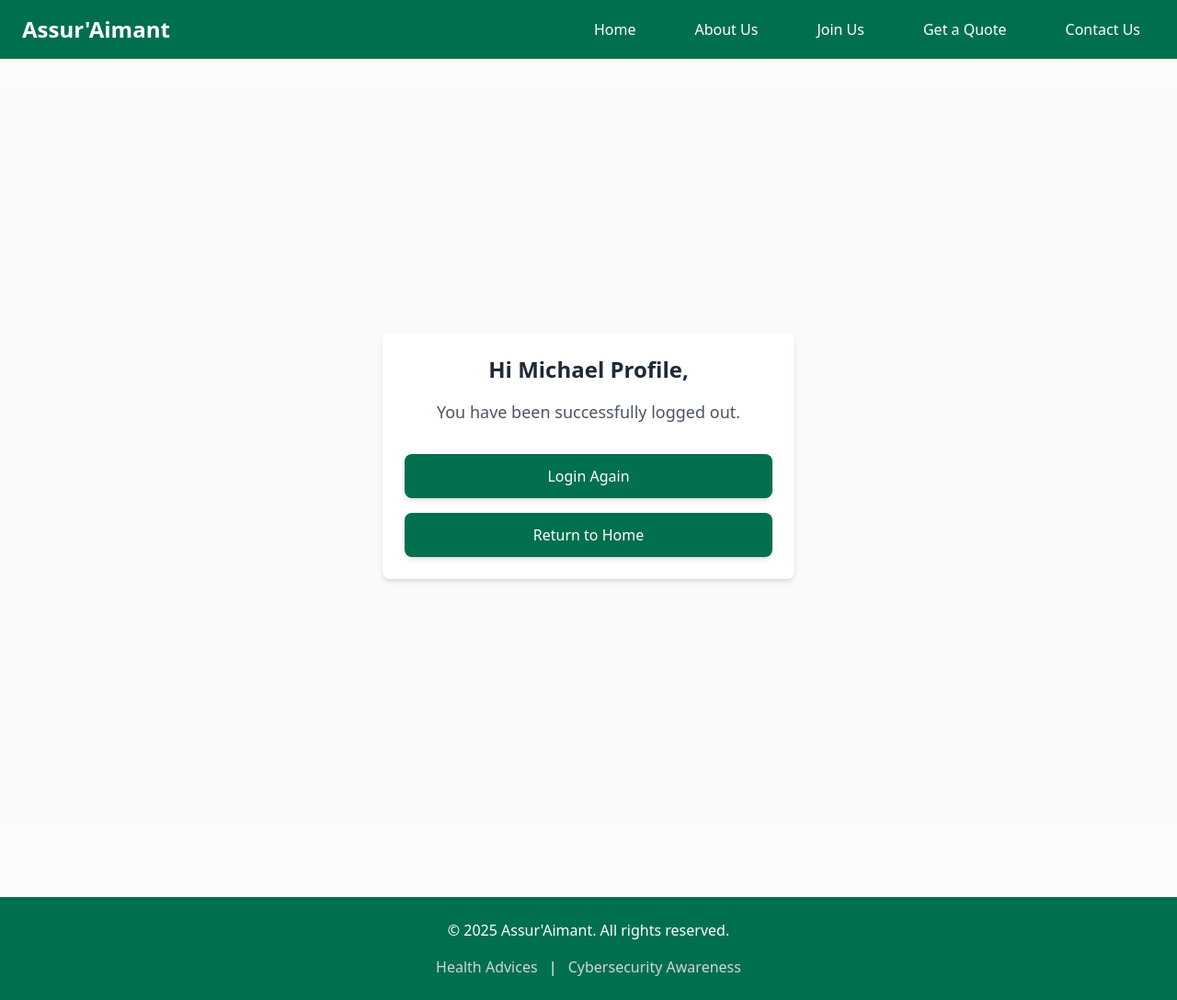
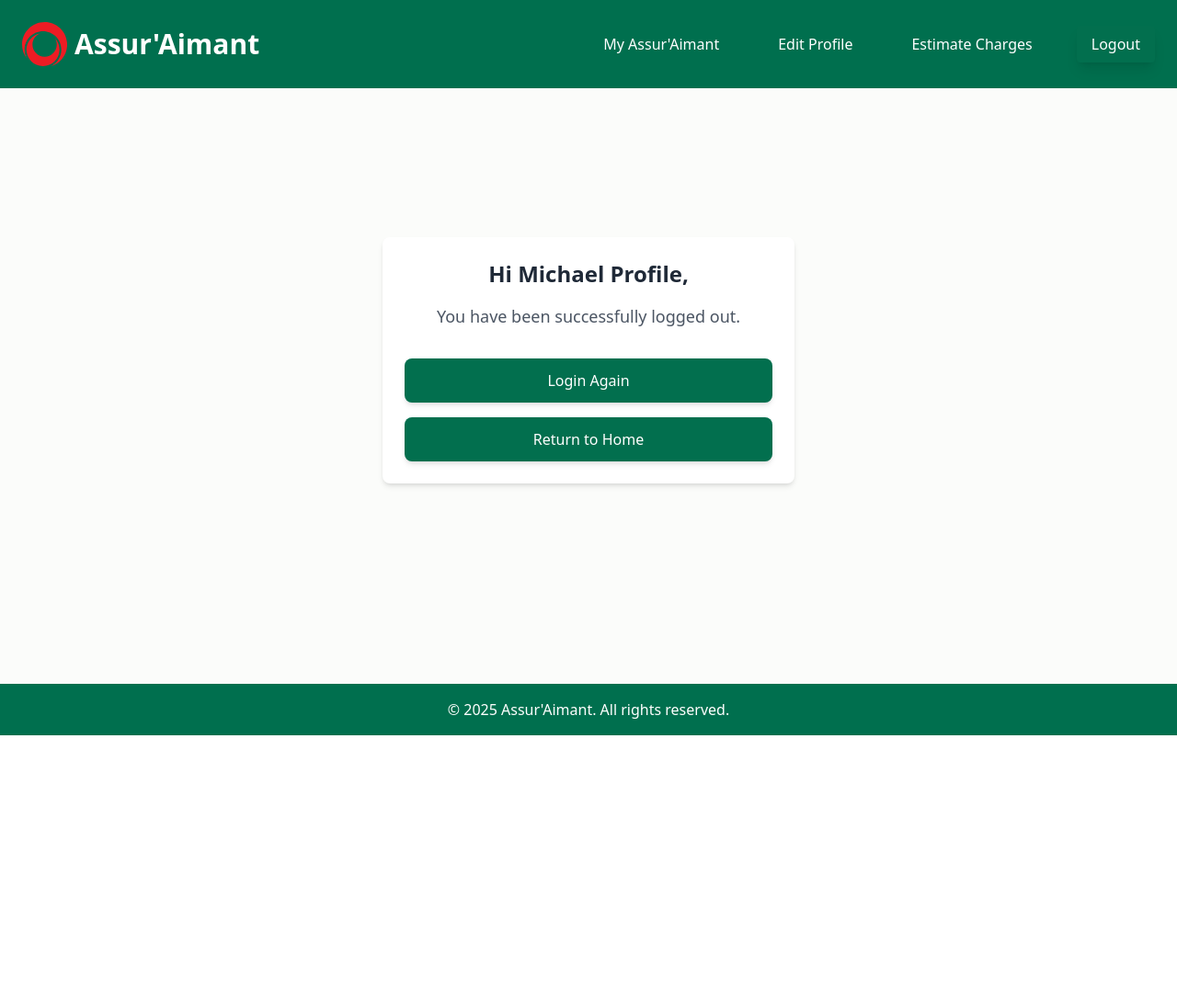
Before and after one commit to MichAdebayo/brief_django_application, a Django app: page /logout/ in a window 1280 px wide. Shown: the whole page at 92% size. After the commit the page ends 800 px from the top, so only its background shows below. Run offline with Django 5.2, Linux system fonts and the light colour scheme; a user stored in the database is signed in; some libraries are stand-ins or nearby versions.

Commit message:
added clickable logo to profile

```diff
--- a/brief_app/insurance_app/templates/insurance_app/base_user.html
+++ b/brief_app/insurance_app/templates/insurance_app/base_user.html
@@ -15,7 +15,7 @@
     <!-- Header -->
     <header class="bg-[#006f4e] text-white py-4 fixed w-full top-0 z-50">  <!-- Added fixed, w-full, top-0, z-50 -->
         <div class="container mx-auto flex justify-between items-center px-6">
-            <div class="flex items-center h-full py-2 space-x-2">
+            <a href="{% url 'home' %}" class="flex items-center h-full py-2 space-x-2">
                 <svg
                   xmlns="http://www.w3.org/2000/svg"
                   viewBox="0 0 137 134"
@@ -31,7 +31,7 @@
                 <span class="text-white font-bold text-2xl md:text-3xl font-sans hover:opacity-90 transition-opacity">
                   Assur'Aimant
                 </span>
-              </div>
+            </a>
 
             <nav>
 
@@ -116,18 +116,14 @@
       </style>
 
     <!-- Main Content -->
-    <main class="my-10 pt-14">
+    <main class="flex-1 flex items-center justify-center pt-20 pb-10">
         {% block content %} {% endblock %}
     </main>
 
     <!-- Footer -->
-    <footer class="bg-[#006f4e] text-white py-6 mt-10">
-        <div class="container mx-auto text-center">
-            <p>&copy; 2025 Assur'Aimant. All rights reserved.</p>
-            <nav class="mt-4">
-                <a href="{% url 'health_advices' %}" class="text-gray-300 hover:text-white mx-2">Health Advices</a> |
-                <a href="{% url 'cybersecurity_awareness' %}" class="text-gray-300 hover:text-white mx-2">Cybersecurity Awareness</a>
-            </nav>
+    <footer class="bg-[#006f4e] text-white py-2 md:py-4 mt-auto">
+        <div class="container mx-auto text-center text-sm md:text-base">
+            &copy; 2025 Assur'Aimant. All rights reserved.
         </div>
     </footer>
 
--- a/brief_app/insurance_app/templates/insurance_app/logout_user.html
+++ b/brief_app/insurance_app/templates/insurance_app/logout_user.html
@@ -1,8 +1,8 @@
-{% extends 'insurance_app/base.html' %}
+{% extends 'insurance_app/base_user.html' %}
 
 {% block content %}
-<div class="flex items-center justify-center min-h-screen bg-gray-50 p-4">
-    <div class="bg-white p-6 rounded-lg shadow-md max-w-md w-full text-center">
+<main class="flex-1 flex items-center justify-center pt-20 pb-20">  <!-- Increased pb-20 for footer space -->
+    <div class="bg-white p-6 rounded-lg shadow-md max-w-md w-full text-center mx-4">
         <h2 class="text-2xl font-semibold text-gray-800 mb-4">
             Hi {{ user }},
         </h2>
@@ -26,5 +26,5 @@
             </a>
         </div>
     </div>
-</div>
+</main>
 {% endblock %}
--- a/brief_app/insurance_app/templates/insurance_app/welcome.html
+++ b/brief_app/insurance_app/templates/insurance_app/welcome.html
@@ -1,4 +1,5 @@
 {% load static %}
+
 <!DOCTYPE html>
 <html lang="en">
 
```
